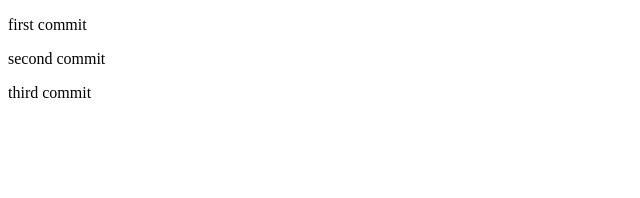
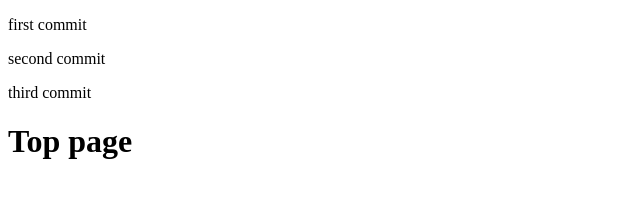
Before and after one commit to teamdev-green-recursion/practice, a plain HTML site: page index.html in a window 1280 px wide. Shown: the whole page, without its empty margins (0-640 px from the left). Drawn offline with Linux system fonts and the light colour scheme.

Commit message:
added Top Page

```diff
--- a/index.html
+++ b/index.html
@@ -10,5 +10,6 @@
     <p>first commit</p>
     <p>second commit</p>
     <p>third commit</p>
+    <h1>Top page</h1>
   </body>
 </html>
```
